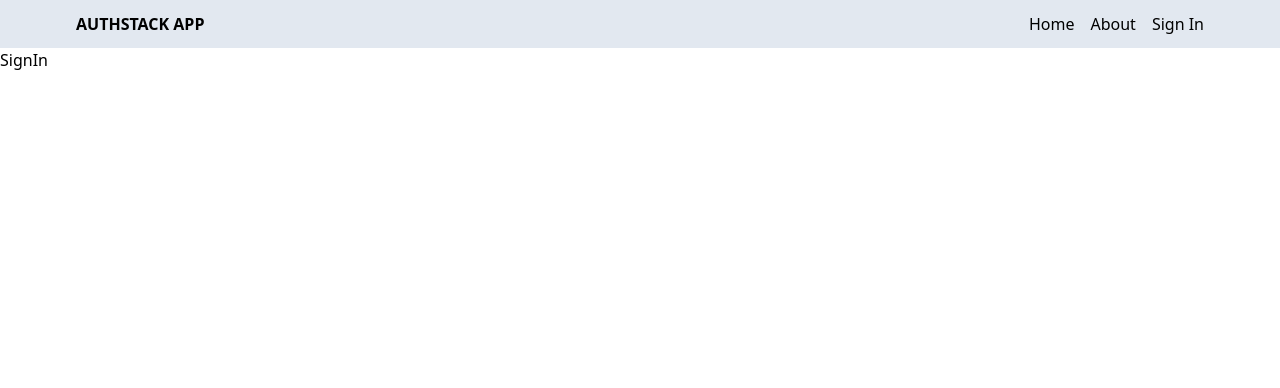
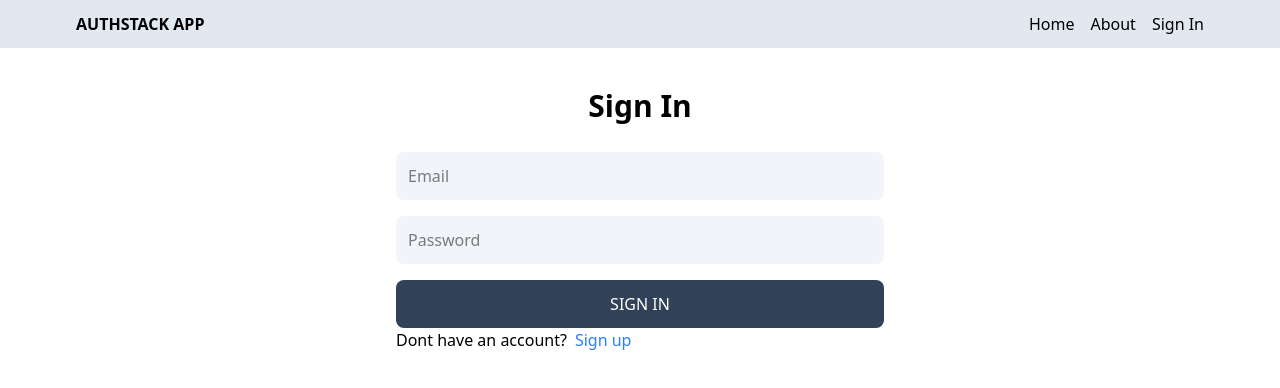
Before and after one commit to prishitapatel09/AUTHSTACK, a React (Vite) app in the folder client/: page /sign-in in a window 1280 px wide. Shown: the top 388 px of the page. Built offline with nearby package versions, Linux system fonts and the light colour scheme.

Commit message:
complete the sign in page functionality

```diff
--- a/client/src/pages/SignIn.jsx
+++ b/client/src/pages/SignIn.jsx
@@ -1,7 +1,60 @@
-import React from 'react'
+import { useState } from 'react';
+import { Link, useNavigate }  from 'react-router-dom';
 
 export default function SignIn() {
+  const [formData, setFormData] = useState({});
+  const [error, setError] = useState(false);
+  const [loading, setLoading] = useState(false);
+  const navigate = useNavigate();
+  const handleChange = (e) => {
+    setFormData({...formData, [e.target.id]: e.target.value});
+  }
+  const handleSubmit = async (e) => {
+    e.preventDefault();
+    try {
+      setLoading(true);
+      setError(false);
+      const res = await fetch('/api/auth/signin', {
+      method: 'POST',
+      headers: {
+        'Content-Type': 'application/json',
+      },
+      body: JSON.stringify(formData),
+    });
+    const data = await res.json();
+    setLoading(false);
+    if (data.success == false) {
+      setError(true);
+      return;
+    }
+    navigate('/');
+    //setError(false);
+    } catch (error) {
+      setLoading(false);
+      setError(true);
+
+    }
+
+  };
   return (
-    <div>SignIn</div>
-  )
+    <div className='p-3 max-w-lg mx-auto'>
+      <h1 className='text-3xl text-center font-semibold my-7'>Sign In</h1>
+      <form onSubmit={handleSubmit} className='flex flex-col gap-4'>
+        <input type="email" placeholder='Email' id='email' className='bg-slate-100 p-3 rounded-lg'
+        onChange={handleChange}
+        />
+        <input type="password" placeholder='Password' id='password' className='bg-slate-100 p-3 rounded-lg'
+        onChange={handleChange}
+        />
+        <button disabled={loading} className='bg-slate-700 text-white p-3 rounded-lg uppercase hover:opacity-95 disabled:opacity-80'>{loading ? 'Loading...' : 'Sign In'}</button>
+      </form>
+      <div className="flex gap-2">
+        <p>Dont have an account?</p>
+        <Link to="/sign-up">
+        <span className='text-blue-500'>Sign up</span>
+         </Link>
+      </div>
+      <p className='text-red-700 mt-5'>{error && "Something went wrong!"}</p>
+    </div>
+  );
 }
--- a/client/src/pages/SignUp.jsx
+++ b/client/src/pages/SignUp.jsx
@@ -1,11 +1,11 @@
-import { set } from 'mongoose';
 import { useState } from 'react';
-import { Link}  from 'react-router-dom';
+import { Link, useNavigate }  from 'react-router-dom';
 
 export default function SignUp() {
   const [formData, setFormData] = useState({});
   const [error, setError] = useState(false);
   const [loading, setLoading] = useState(false);
+  const navigate = useNavigate();
   const handleChange = (e) => {
     setFormData({...formData, [e.target.id]: e.target.value});
   }
@@ -29,6 +29,7 @@
     }
     console.log(data.message);
     //setError(false);
+    navigate('/sign-in');
     } catch (error) {
       setLoading(false);
       setError(true);
```
